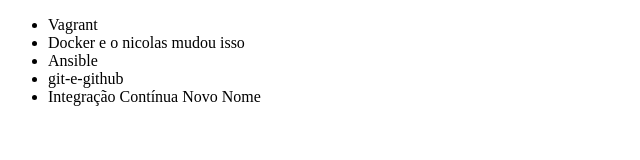
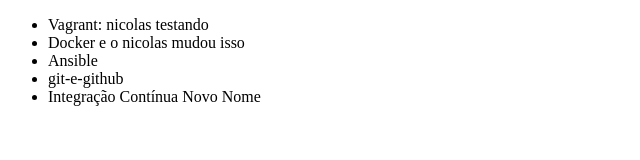
Before and after one commit to NicolasAguiar/alura-git, a plain HTML site: page index.html in a window 1280 px wide. Shown: the whole page, without its empty margins (0-640 px from the left). Drawn offline with Linux system fonts and the light colour scheme.

Commit message:
Nicolas modificando o vagrant

```diff
--- a/index.html
+++ b/index.html
@@ -6,7 +6,7 @@
 </head>
 <body>
     <ul>
-        <li>Vagrant</li>
+        <li>Vagrant: nicolas testando</li>
         <li>Docker e o nicolas mudou isso</li>
         <li>Ansible</li>
         <li>git-e-github</li>
```
